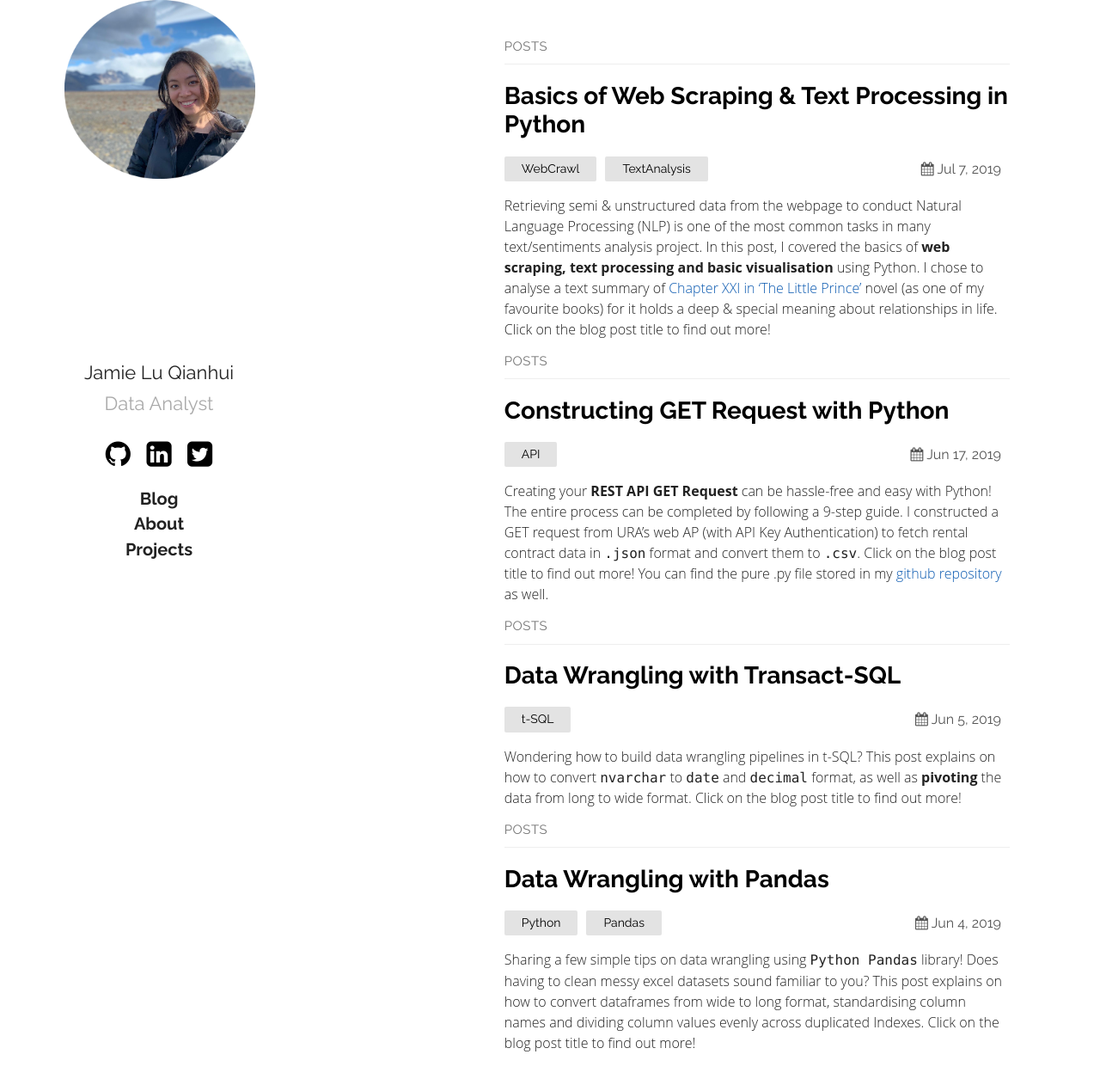
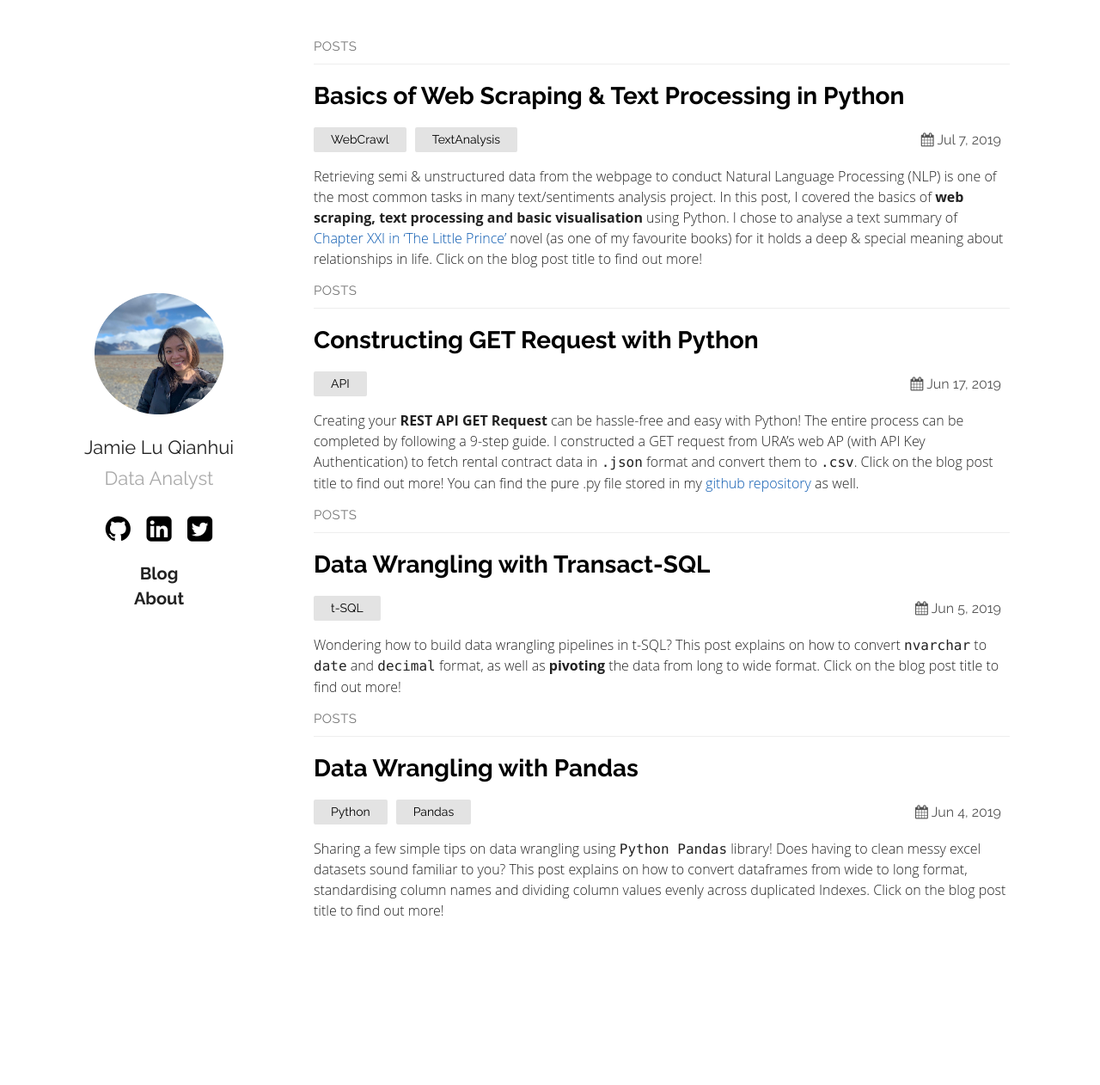
Before and after one commit to jamieqianhui/jamieqianhui.github.io, a Jekyll site: the page built from index.md, in a window 1280 px wide and 1270 px high. Shown: the top 1262 px of the window at 86% size. Built offline with Jekyll 4.4.1, drawn with Linux system fonts in a browser that asks for light colours.

Commit message:
updated layout

```diff
--- a/_layouts/default.html
+++ b/_layouts/default.html
@@ -7,12 +7,10 @@
 </head>
 <body>
 	<main class="container">
-		<section class="image">
+		<section class="about">
 			<a href="https://jamieqianhui.github.io">
 			<img src="{{ "/assets/portfolio.png" | https://jamieqianhui.github.io }}" alt="{{ jamielqh@copyright }}">
 			</a>
-			</section>
-			<section class="about">
 			<a style = "text-decoration:none" href="https://jamieqianhui.github.io"> <h2>{{ site.plainwhite.name }}</h2></a>
 			<a class="tagline">{{ site.plainwhite.tagline }}</a>
 			<p>
@@ -24,7 +22,6 @@
 			<b></b>
 			<a style = "text-decoration:none" href=" https://jamieqianhui.github.io"><h3><b>Blog</b></h3>
 			<a style = "text-decoration:none" href=" https://jamieqianhui.github.io/about"><h3><b>About</b></h3></a>
-			<a style = "text-decoration:none" href=" https://jamieqianhui.github.io/projects"><h3><b>Projects</b></h3></a>
 			<p>
 		</section>
 		<section class="content">
--- a/_sass/pages/page.sass
+++ b/_sass/pages/page.sass
@@ -10,10 +10,3 @@
         width: 50%
         margin: 0 auto
         display: block
-
- .image
-    img
-        width: 50%
-        margin: 0 auto
-        display: block
-        overflow: hidden
```
